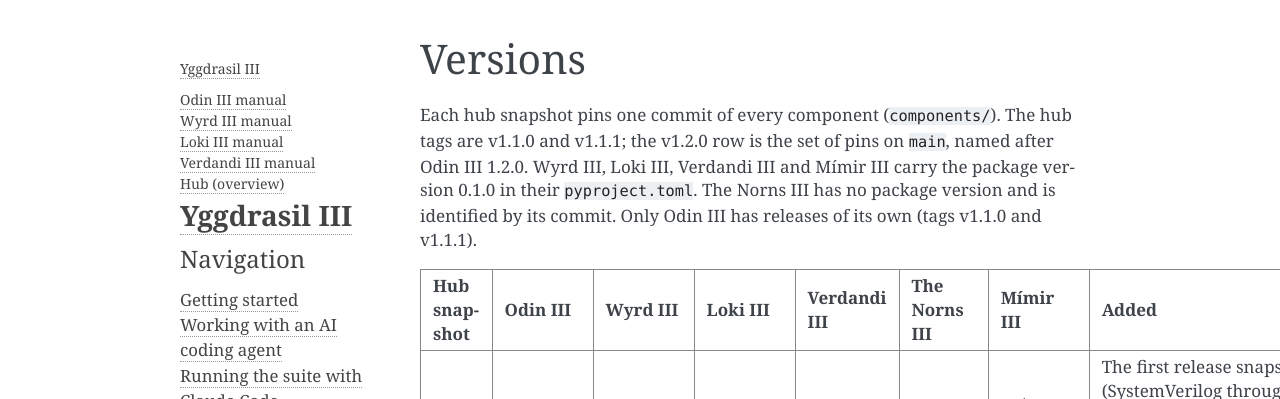
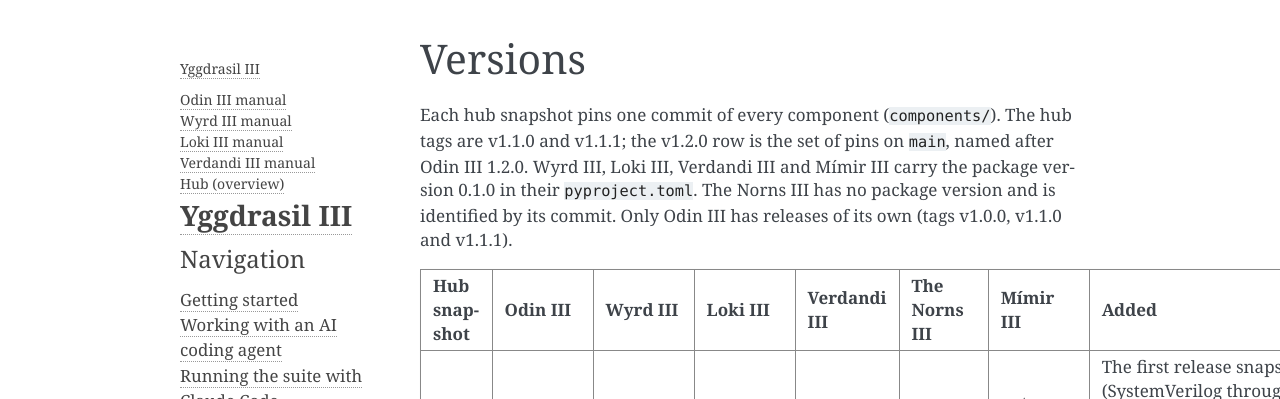
Before and after one commit to drpaj12/YggdrasilIII, a Sphinx documentation site: the page built from docs/versions.md, in a window 1280 px wide. Shown: the top 399 px of the page. Built offline with Sphinx 7.4.7, drawn with Linux system fonts in a browser that asks for light colours.

Commit message:
versions: list the odin3 v1.0.0 tag too
Co-Authored-By: Claude Opus 5.5 <noreply@anthropic.com>
Claude-Session: https://claude.ai/code/session_01QXLrwdb627rCVPVQ2NfGK9

```diff
--- a/docs/versions.md
+++ b/docs/versions.md
@@ -3,7 +3,7 @@
 Each hub snapshot pins one commit of every component (`components/`). The hub tags are v1.1.0 and v1.1.1;
 the v1.2.0 row is the set of pins on `main`, named after Odin III 1.2.0. Wyrd III, Loki III, Verdandi III and
 Mímir III carry the package version 0.1.0 in their `pyproject.toml`. The Norns III has no package version and is
-identified by its commit. Only Odin III has releases of its own (tags v1.1.0 and v1.1.1).
+identified by its commit. Only Odin III has releases of its own (tags v1.0.0, v1.1.0 and v1.1.1).
 
 | Hub snapshot | Odin III | Wyrd III | Loki III | Verdandi III | The Norns III | Mímir III | Added |
 |---|---|---|---|---|---|---|---|
```
